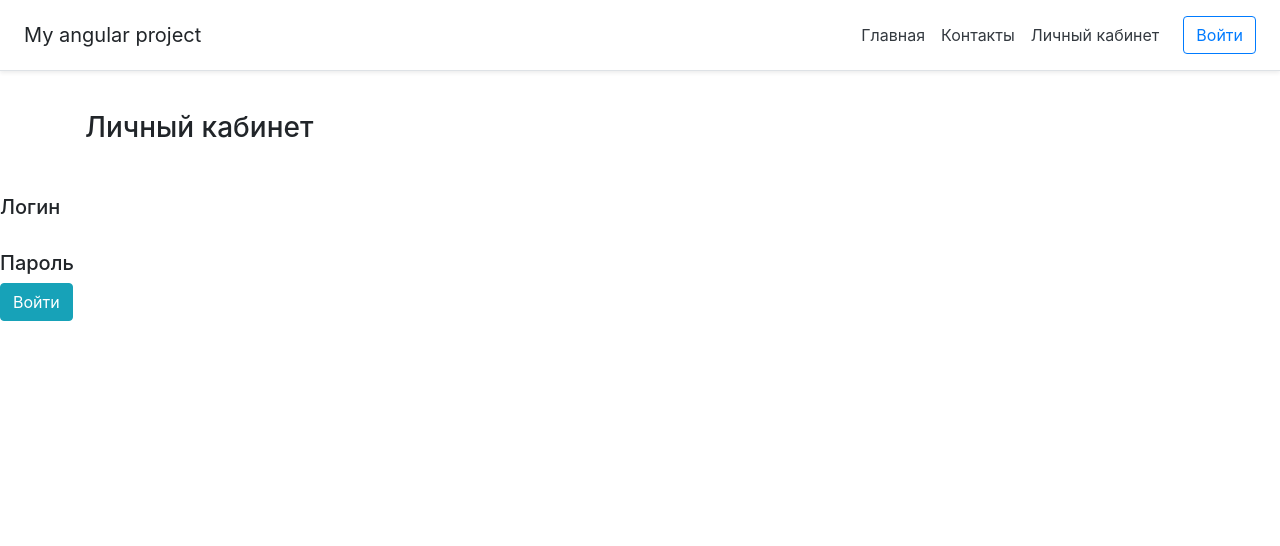
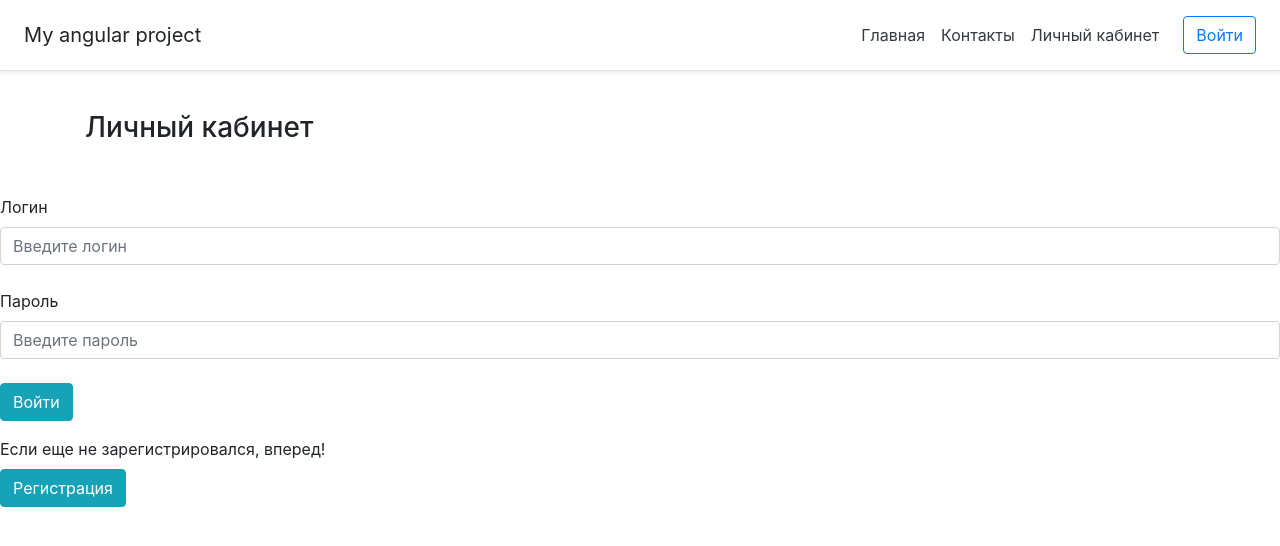
Before and after one commit to ElizavetaCode/myfirstangularproject, an Angular app: page /lk in a window 1280 px wide. Shown: the top 546 px of the page. Built offline with nearby package versions, Linux system fonts and the light colour scheme.

Commit message:
Add login/pass

```diff
--- a/src/app/components/lk/lk.component.html
+++ b/src/app/components/lk/lk.component.html
@@ -2,8 +2,22 @@
   <br>
   <h3>Личный кабинет</h3>
 </div>
-<h5>Логин</h5>
-<br>
-<h5>Пароль</h5>
-<button class="btn btn-info">Войти</button>
-<div><br></div>
+
+<form>
+  <div class="form-group">
+  <label for="option">Логин</label>
+  <input type="text" id="option" placeholder="Введите логин"
+  class="form-control">
+  <br>
+  <label for="option">Пароль</label>
+  <input type="text" id="option" placeholder="Введите пароль"
+  class="form-control">
+  <br>
+  <button class="btn btn-info">Войти</button>
+  </div>
+</form>
+<form>
+  <label for="option">Если еще не зарегистрировался, вперед!</label>
+  <br>
+  <button class="btn btn-info">Регистрация</button>
+</form>
```
